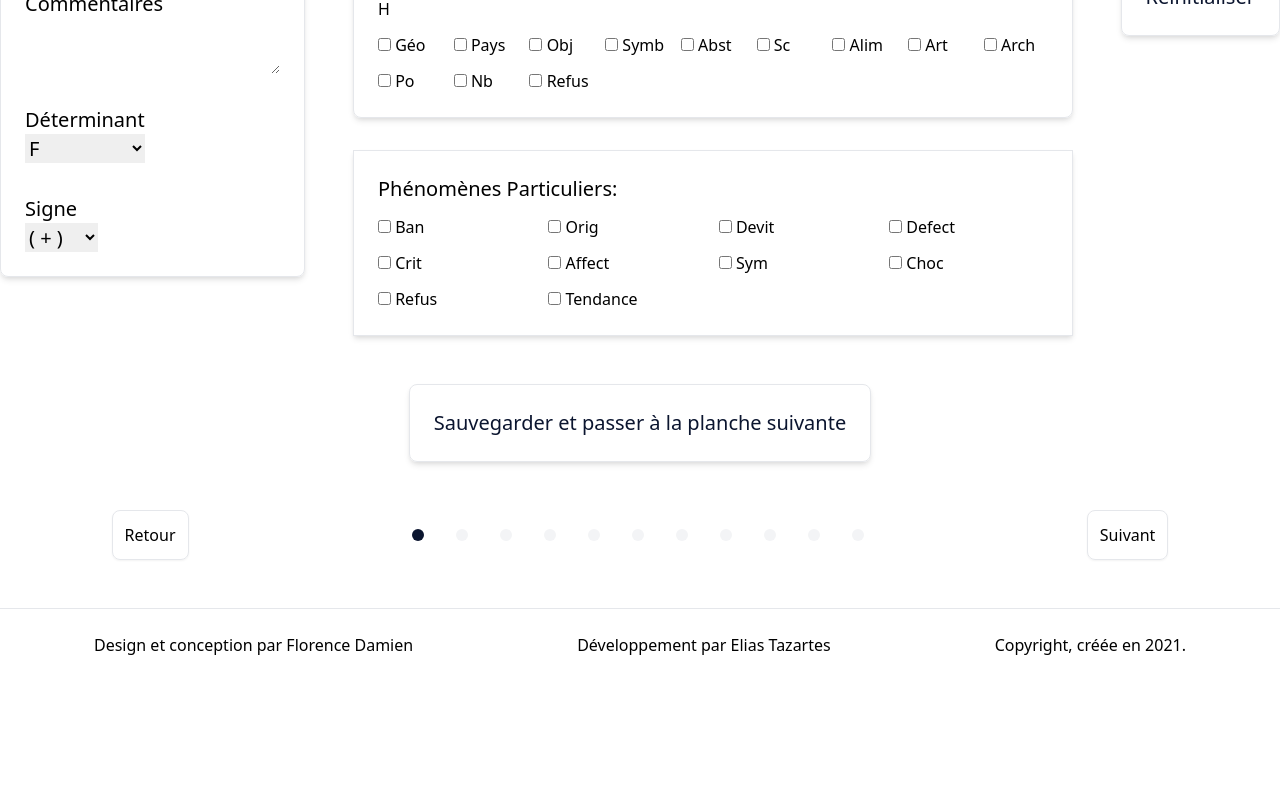
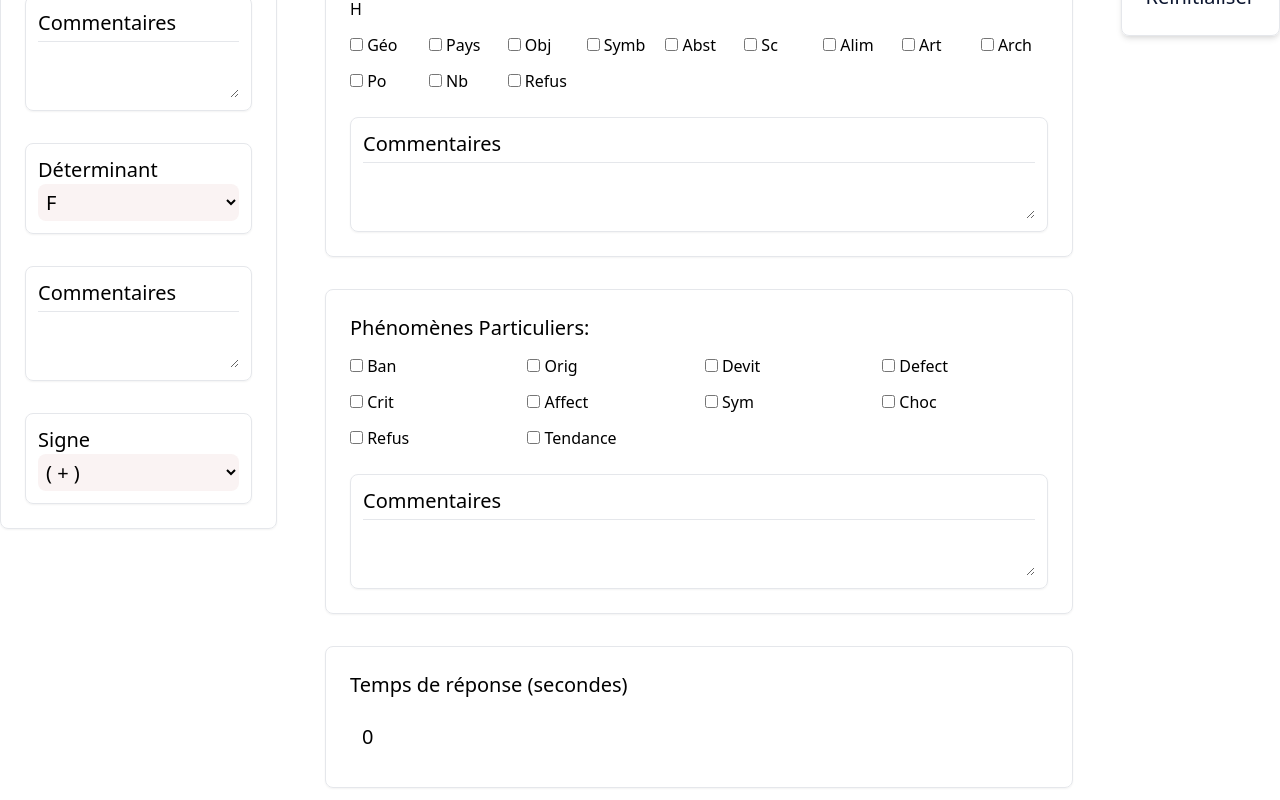
Before and after one commit to Eikix/rorschach-app, a Next.js app: page /rorschachtest in a window 1280 px wide. Shown: the part 940-1740 px from the top of the page. Before the commit the page ends 1621 px from the top, so only its background shows below. Built offline with nearby package versions, Linux system fonts and the light colour scheme.

Commit message:
added comments

```diff
--- a/components/Planche.js
+++ b/components/Planche.js
@@ -7,6 +7,8 @@ import FormikCheckbox from "./myFormikComponents/FormikCheckbox";
 import RefusButton from "./RefusButton";
 import ReinitializeButton from "./ReinitializeButton";
 import FormikTextArea from "./myFormikComponents/FormikTextArea";
+import FormikTextInput from "./myFormikComponents/FormikTextInput";
+import { useState } from "react";
 
 const Planche = ({idNumber, savePlanche, savedPlanches}) => {
 
@@ -47,6 +49,9 @@ const Planche = ({idNumber, savePlanche, savedPlanches}) => {
         answerTime: 0,
     }
 
+    const [inputRows, setInputRows] = useState(1);
+    const [inputCols, setInputCols] = useState(20);
+
 
 
     return (
@@ -80,43 +85,52 @@ const Planche = ({idNumber, savePlanche, savedPlanches}) => {
                 <div className="mb-6 lg:mb-12">
                     <Form className="flex flex-col items-center justify-center md:justify-start ">
                         <div className="flex flex-col space-y-6 lg:space-y-0 lg:flex-row lg:space-x-12 xl:space-x-12 items-start mb-6 lg:mb-12">
-                            <div className="flex flex-col items-start justify-center space-y-4 lg:space-y-8 rounded-lg border shadow-md lg:p-6 p-3">
+                            <div className="flex flex-col items-start justify-center space-y-4 lg:space-y-8 rounded-lg border shadow-sm lg:p-6 p-3">
                             <FormikSelect label="Localisation" name='localisation'>
                                 {localisationList.map(localisation => <option key={localisation+idNumber} value={localisation}>{localisation}</option>)}
                             </FormikSelect>
 
-                            <FormikTextArea label="Localisation : Commentaires" name="localisationComment"/>
+                            <FormikTextArea label="Commentaires" name="localisationComment" rows={inputRows} cols={inputCols}/>
 
                             <FormikSelect label="Déterminant" name="determinant">
                                 {determinantList.map(det => <option key={det+idNumber} value={det}>{det}</option>)}
                             </FormikSelect>
 
+                            <FormikTextArea label="Commentaires" name="determinantComment" rows={inputRows} cols={inputCols}/>
+
                             <FormikSelect label="Signe" name="determinantSign">
                                 {signesList.map(sign => <option key={sign+idNumber} value={sign}>{sign}</option>)}
                             </FormikSelect>
+
                             </div>
 
                             <div className="flex flex-col space-y-4 lg:space-y-8">
-                                <div className="flex flex-col rounded-lg border shadow-md lg:p-6 p-3">
+                                <div className="flex flex-col rounded-lg border shadow-sm lg:p-6 p-3">
                                     <h3 className="md:text-xl md:mb-3">Contenus: </h3>
-                                    <div className="grid grid-flow-row grid-cols-3 md:grid-cols-4 lg:grid-cols-9 lg:gap-3 gap-2">
+                                    <div className="grid grid-flow-row grid-cols-3 md:grid-cols-4 lg:grid-cols-9 lg:gap-3 gap-2 mb-3 md:mb-4 lg:mb-6">
                                         {contenusList.map(contenu => {
                                             return (
                                                 <FormikCheckbox key={contenu+idNumber} name="contenus" value={contenu}> {contenu} </FormikCheckbox>
                                             )
                                         })}
                                     </div>
+                                    <FormikTextArea label="Commentaires" name="contenusComment" rows={inputRows} cols={inputCols}/>
                                 </div>
 
-                                <div className="flex flex-col border shadow-md lg:p-6 p-3">
+                                <div className="flex flex-col border shadow-sm rounded-lg lg:p-6 p-3">
                                     <h3 className="md:text-xl md:mb-3">Phénomènes Particuliers: </h3>
-                                    <div className="grid grid-flow-row grid-cols-2 md:grid-cols-3 lg:grid-cols-4 lg:gap-3 gap-2">
+                                    <div className="grid grid-flow-row grid-cols-2 md:grid-cols-3 lg:grid-cols-4 lg:gap-3 gap-2 mb-3 md:mb-4 lg:mb-6">
                                         {phenomenesList.map(phenomene => {
                                             return (
                                                 <FormikCheckbox key={phenomene+idNumber} name="phenomenes" value={phenomene}> {phenomene} </FormikCheckbox>
                                             )
                                         })}
                                     </div>
+                                    <FormikTextArea label="Commentaires" name="phenomenesComment" rows={inputRows} cols={inputCols}/>
+                                </div>
+
+                                <div className="flex flex-col">
+                                    <FormikTextInput label="Temps de réponse (secondes)" name="answerTime" type="number" />
                                 </div>
                             </div>
                             <div className="flex flex-col space-y-4 lg:space-y-8">
@@ -125,7 +139,7 @@ const Planche = ({idNumber, savePlanche, savedPlanches}) => {
 
                             </div>
                         </div>
-                        <button className="text-xl text-color1 p-3 rounded-lg hover:bg-gray-100 w-1/8 border shadow-md lg:p-6 p-3 mx-4 lg:mx-0" type="submit">Sauvegarder et passer à la planche suivante</button>
+                        <button className="text-xl text-color1 p-3 rounded-lg hover:bg-gray-100 w-1/8 border shadow-sm lg:p-6 p-3 mx-4 lg:mx-0" type="submit">Sauvegarder et passer à la planche suivante</button>
 
                     </Form>
                 </div>
--- a/components/myFormikComponents/FormikSelect.js
+++ b/components/myFormikComponents/FormikSelect.js
@@ -3,9 +3,9 @@ import { useField } from "formik";
 const FormikSelect = ({ label, ...props }) => {
    const [field, meta] = useField(props);
    return (
-     <div className="flex flex-col">
+     <div className="flex flex-col border shadow-sm rounded-lg w-full p-3">
        <label className='text-xl' htmlFor={props.id || props.name}>{label}</label>
-       <select className="text-xl"{...field} {...props} />
+       <select className="text-xl bg-beige rounded-lg p-1"{...field} {...props} />
        {meta.touched && meta.error ? (
          <div className="text-red-900">{meta.error}</div>
        ) : null}
--- a/components/myFormikComponents/FormikTextArea.js
+++ b/components/myFormikComponents/FormikTextArea.js
@@ -6,9 +6,9 @@ const FormikTextArea = ({ label, ...props }) => {
    // message if the field is invalid and it has been touched (i.e. visited)
    const [field, meta] = useField(props);
    return (
-     <div className="flex flex-col">
-       <label className="text-xl" htmlFor={props.id || props.name}>{label}</label>
-       <textarea className="text-xl" {...field} {...props} />
+     <div className="flex flex-col border shadow-sm rounded-lg p-3">
+       <label className="text-xl  mb-2 md:mb-3 border-b pb-1" htmlFor={props.id || props.name}>{label}</label>
+       <textarea className="text-sm p-3" {...field} {...props} />
        {meta.touched && meta.error ? (
          <div className="text-red-900">{meta.error}</div>
        ) : null}
--- a/components/myFormikComponents/FormikText.js
+++ b/components/myFormikComponents/FormikTextInput.js
@@ -6,9 +6,9 @@ const FormikTextInput = ({ label, ...props }) => {
    // message if the field is invalid and it has been touched (i.e. visited)
    const [field, meta] = useField(props);
    return (
-     <div className="flex flex-col">
-       <label className="text-xl" htmlFor={props.id || props.name}>{label}</label>
-       <input className="text-xl" {...field} {...props} />
+     <div className="flex flex-col border shadow-sm rounded-lg p-3 lg:p-6">
+       <label className="text-xl mb-2 md:mb-3" htmlFor={props.id || props.name}>{label}</label>
+       <input className="text-xl p-2 xl:p-3" {...field} {...props} />
        {meta.touched && meta.error ? (
          <div className="text-red-900">{meta.error}</div>
        ) : null}
```
